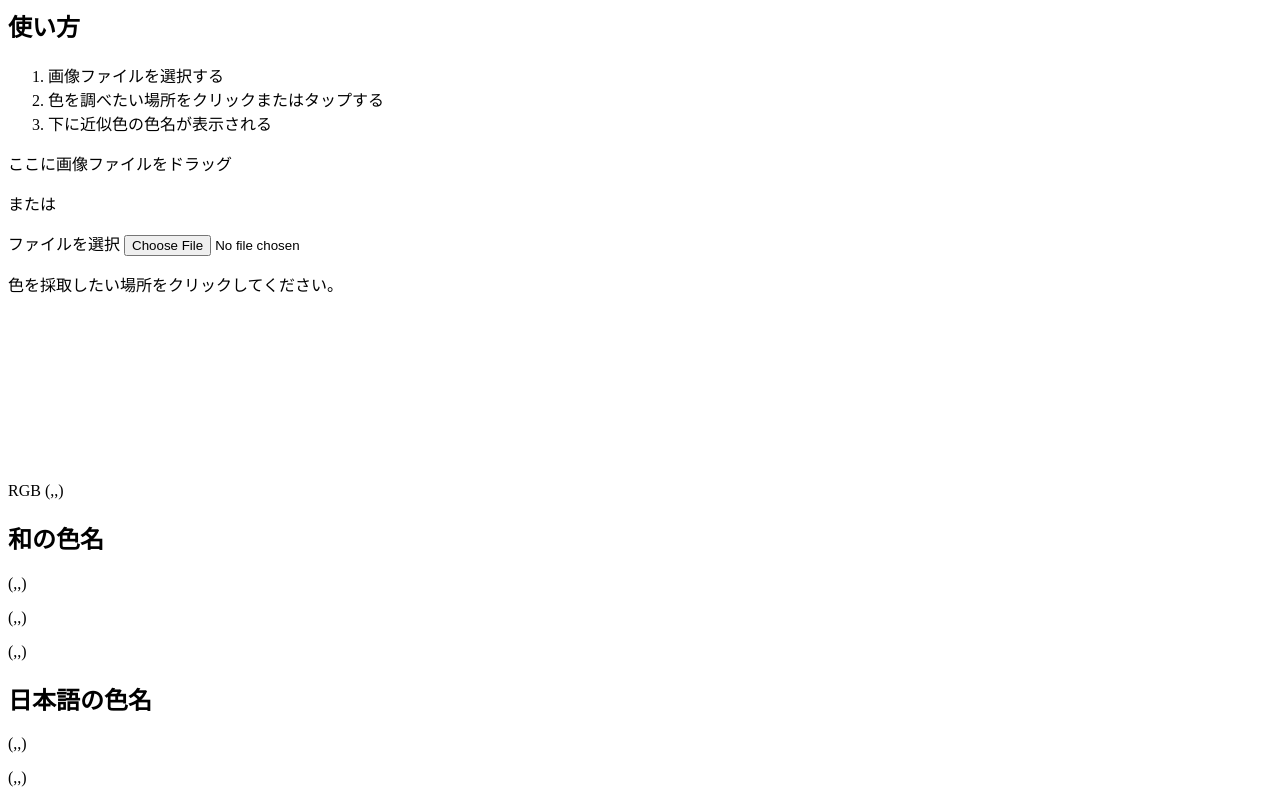
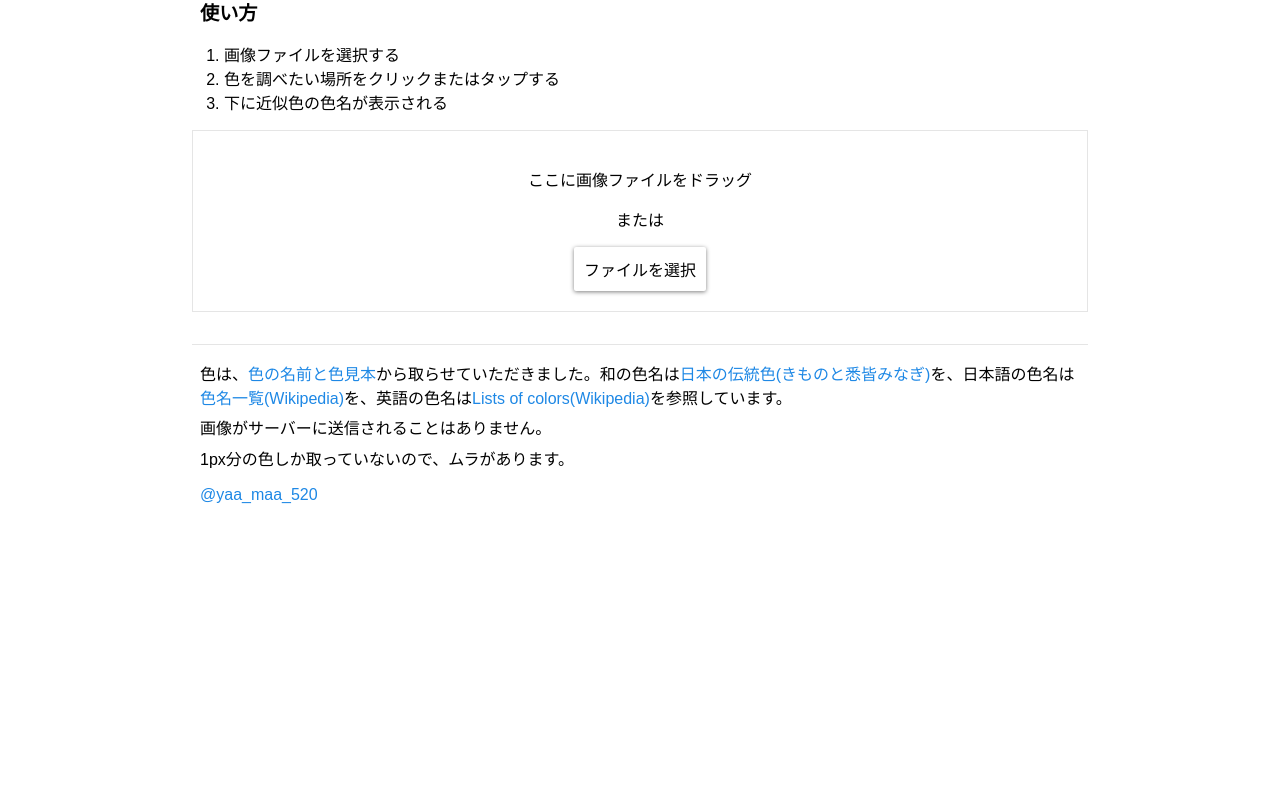
Before and after one commit to shio-yaamaa/name-the-color, a plain HTML site: page index.html in a window 1280 px wide. Shown: the part 81-871 px from the top of the page. After the commit the page ends 800 px from the top, so only its background shows below. Drawn offline with Linux system fonts and the light colour scheme; the site is published under a folder, as on GitHub Pages, so addresses that start at the root find nothing.

Commit message:
changed file path

```diff
--- a/index.html
+++ b/index.html
@@ -5,11 +5,11 @@
     <meta name="viewport" content="width=device-width">
     <title>画像から色名を調べる</title>
 
-    <link href="/style/normalize.css" rel="stylesheet">
-    <link href="/style/common.css" rel="stylesheet">
-    <link href="/style/upload_area.css" rel="stylesheet">
-    <link href="/style/uploaded_image.css" rel="stylesheet">
-    <link href="/style/color_list.css" rel="stylesheet">
+    <link href="./style/normalize.css" rel="stylesheet">
+    <link href="./style/common.css" rel="stylesheet">
+    <link href="./style/upload_area.css" rel="stylesheet">
+    <link href="./style/uploaded_image.css" rel="stylesheet">
+    <link href="./style/color_list.css" rel="stylesheet">
   </head>
 
   <body>
@@ -124,12 +124,9 @@
 			<p id="twitter_account"><a href="https://twitter.com/yaa_maa_520">@yaa_maa_520</a></p>
     </footer>
 
-    <!--<script src="/js/jquery-3.2.1.min.js"></script>-->
-    <script src="/js/color_data.js"></script>
-    <script src="/js/calc_color.js"></script>
-    <script src="/js/upload_file.js"></script>
-    <script src="/js/show_color_list.js"></script>
-
-    <!--<script>document.getElementsByTagName('header')[0].style.backgroundColor = 'pink';</script>-->
+    <script src="./js/color_data.js"></script>
+    <script src="./js/calc_color.js"></script>
+    <script src="./js/upload_file.js"></script>
+    <script src="./js/show_color_list.js"></script>
   </body>
 </html>
```
